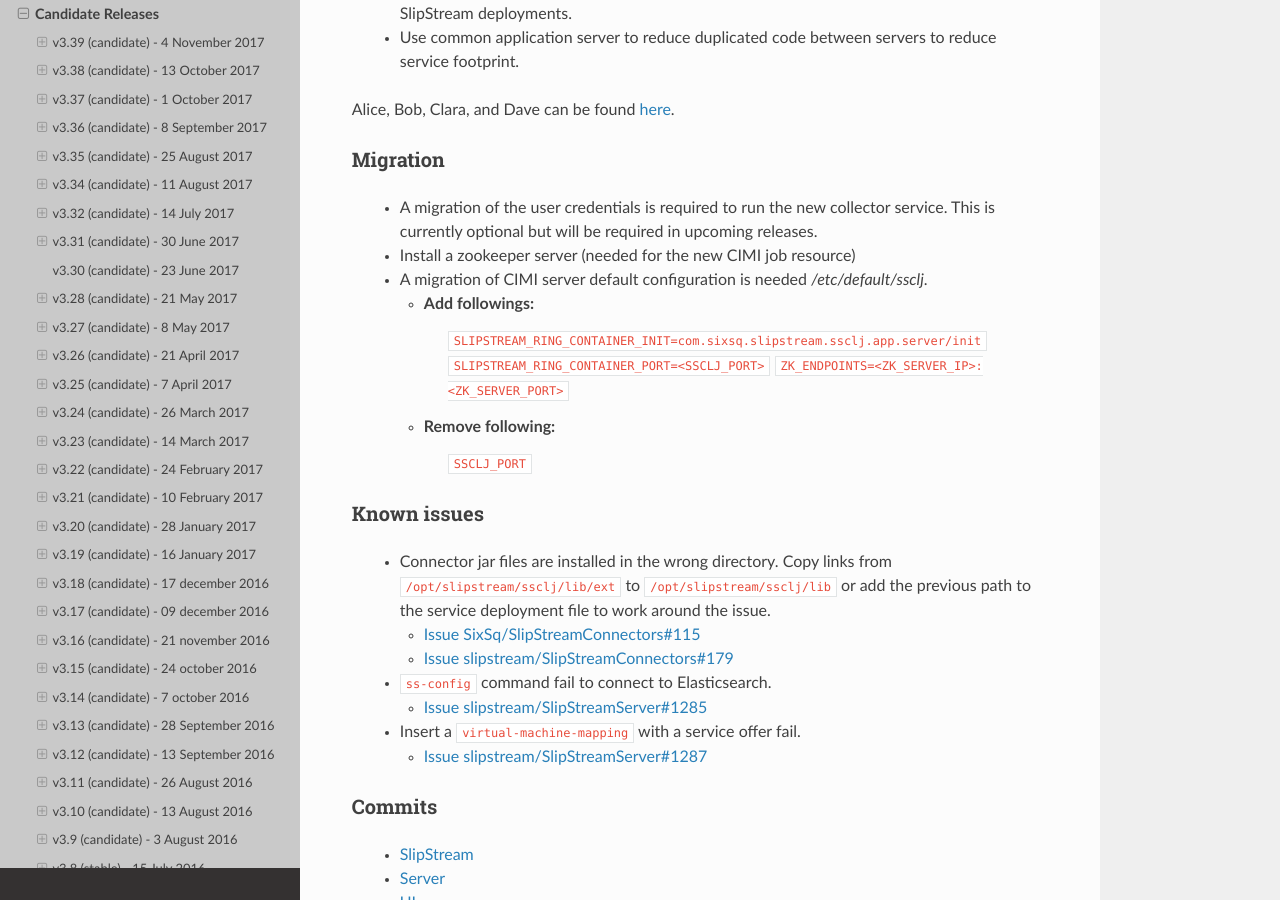
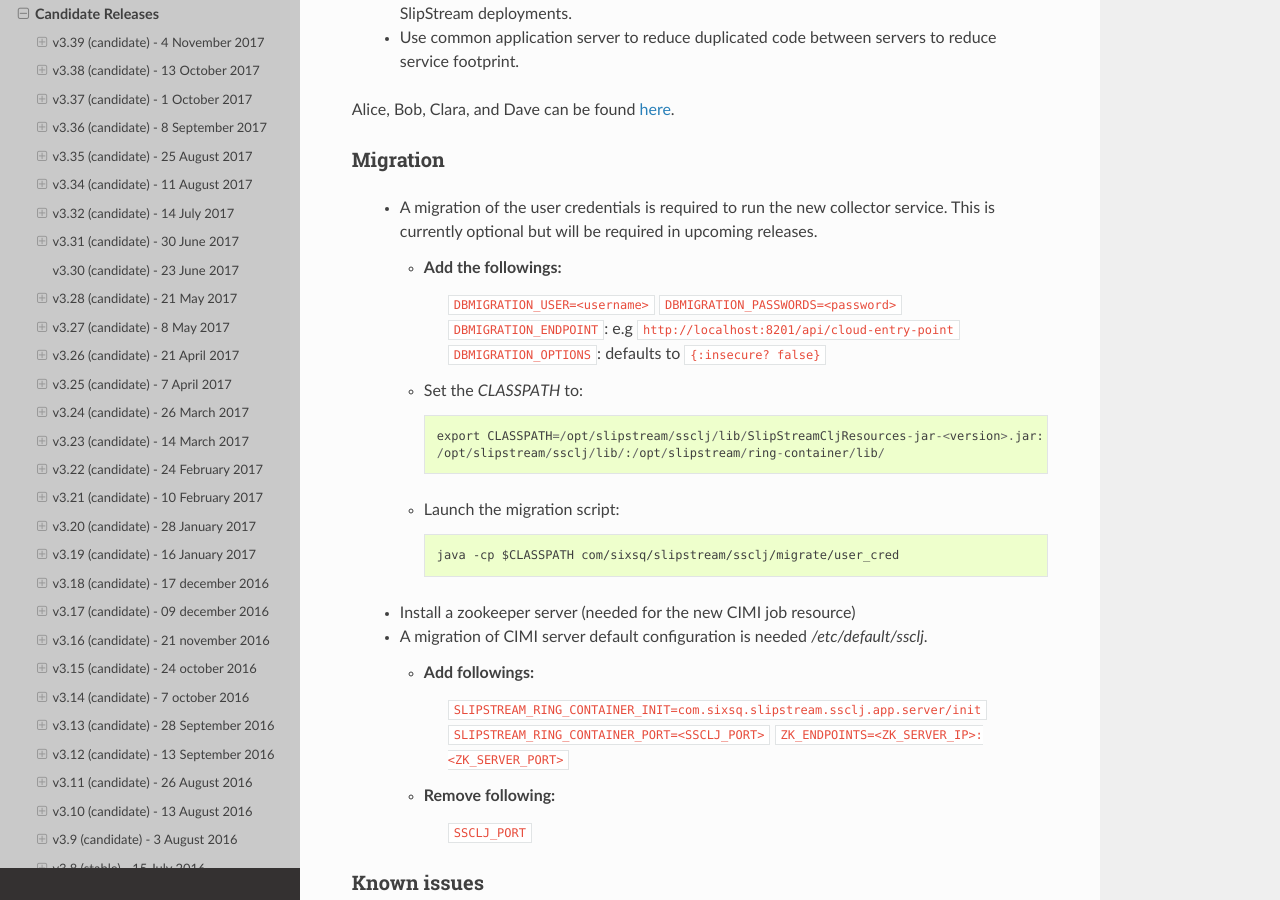
Before and after one commit to slipstream/SlipStreamDocumentation, a Sphinx documentation site: the page built from docs/release_notes/candidate_releases.rst, in a window 1280 px wide and 900 px high, scrolled down 976 px. Built offline with Sphinx 7.4.7 and the Read the Docs theme 2.0.0, drawn with Linux system fonts in a browser that asks for light colours.

Commit message:
User credentials migration script details

```diff
--- a/docs/release_notes/candidate_releases.rst
+++ b/docs/release_notes/candidate_releases.rst
@@ -57,6 +57,22 @@
  - A migration of the user credentials is required to run the new
    collector service.  This is currently optional but will be required
    in upcoming releases.
+
+   - Add the followings:
+      ``DBMIGRATION_USER=<username>``
+      ``DBMIGRATION_PASSWORDS=<password>``
+      ``DBMIGRATION_ENDPOINT``: e.g ``http://localhost:8201/api/cloud-entry-point``
+      ``DBMIGRATION_OPTIONS``: defaults to ``{:insecure? false}``
+
+   - Set the `CLASSPATH` to::
+
+        export CLASSPATH=/opt/slipstream/ssclj/lib/SlipStreamCljResources-jar-<version>.jar: \
+        /opt/slipstream/ssclj/lib/:/opt/slipstream/ring-container/lib/
+
+   - Launch the migration script::
+
+        java -cp $CLASSPATH com/sixsq/slipstream/ssclj/migrate/user_cred
+
 
  - Install a zookeeper server (needed for the new CIMI job resource)
 
```
